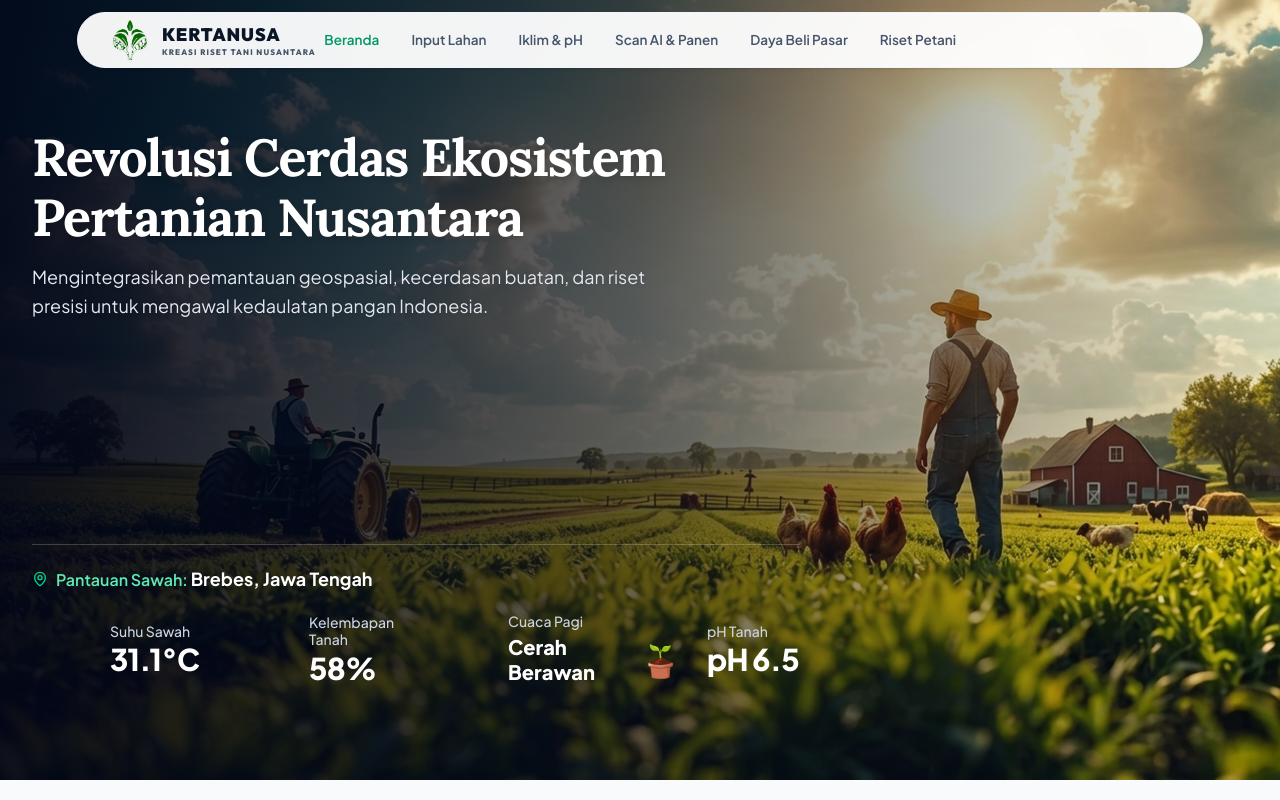
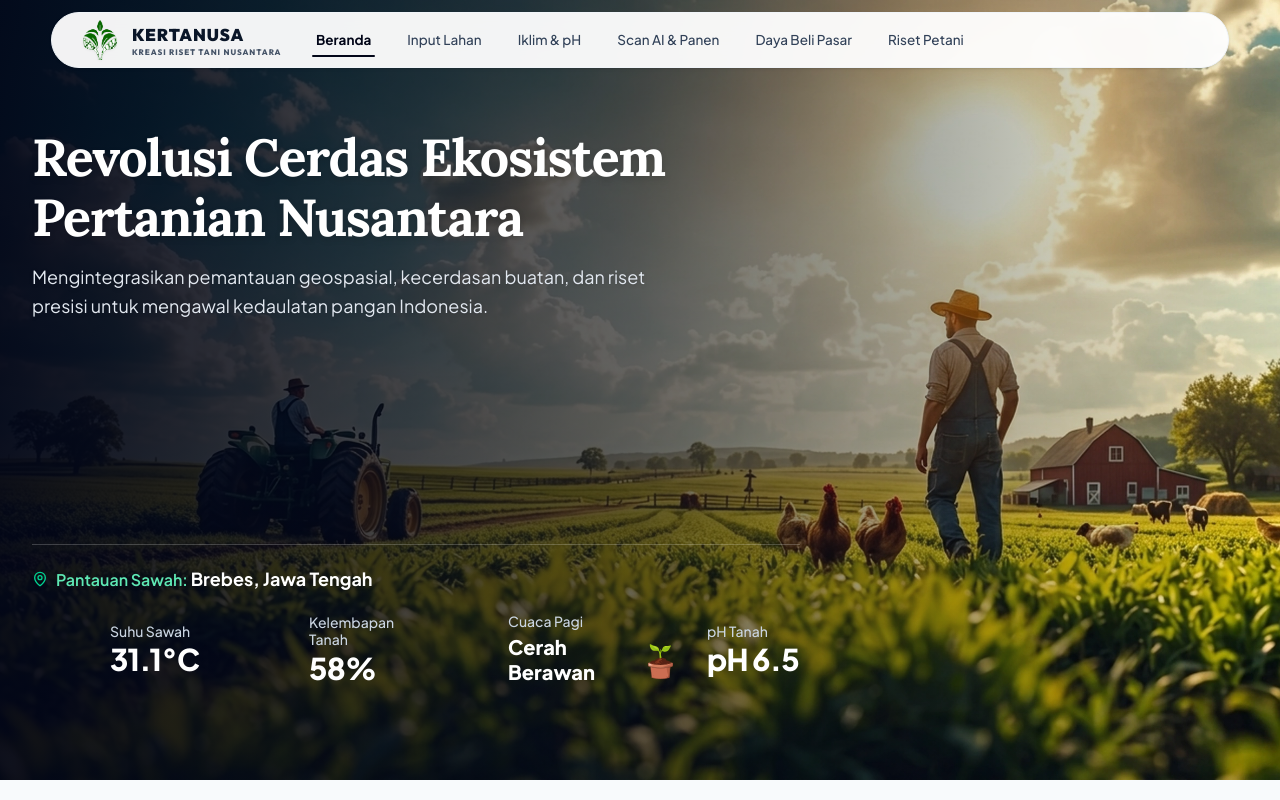
Before and after one commit to riiardian/kertanusa, a Next.js app: page / in a window 1280 px wide. Shown: the top 800 px of the page. Built offline with nearby package versions, Linux system fonts and the light colour scheme; no server answers.

Commit message:
feat(navbar): add black underline hover and active indicator with neutral typography and responsive laptop spacing

```diff
--- a/src/components/Navbar.tsx
+++ b/src/components/Navbar.tsx
@@ -67,58 +67,70 @@ export default function Navbar() {
       {/* Main Floating Navbar Header (Bentuk Kapsul Melayang) */}
       <header className="fixed top-0 left-0 right-0 z-40 w-full flex justify-center pointer-events-none">
         <div
-          className={`pointer-events-auto flex items-center justify-between bg-white/95 backdrop-blur-md text-slate-800 will-change-[transform,box-shadow] border rounded-full transition-all duration-300 w-[calc(100%-32px)] sm:w-[94%] lg:w-[92%] xl:w-[88%] max-w-[1280px] h-[56px] px-4 sm:px-6 xl:px-8 translate-y-3 ${
+          className={`pointer-events-auto flex items-center justify-between bg-white/95 backdrop-blur-md text-slate-800 will-change-[transform,box-shadow] border rounded-full transition-all duration-300 w-[calc(100%-24px)] sm:w-[96%] lg:w-[98%] xl:w-[92%] 2xl:w-[88%] max-w-[1280px] h-[56px] px-3 sm:px-5 xl:px-7 translate-y-3 ${
             isScrolled
               ? 'border-slate-200/90 shadow-md'
               : 'border-slate-100 shadow-sm'
           }`}
         >
           {/* Left: Brand Logo & Subtitle */}
-          <div className="flex-1 flex justify-start items-center shrink-0">
-            <Link href="/" className="flex items-center gap-2.5 sm:gap-3 group shrink-0">
-              <div className="relative w-8 h-8 sm:w-9 sm:h-9 md:w-10 md:h-10 shrink-0 group-hover:scale-105 transition-transform flex items-center justify-center">
+          <div className="flex-1 flex justify-start items-center shrink-0 min-w-0">
+            <Link href="/" className="flex items-center gap-2 sm:gap-2.5 xl:gap-3 group shrink-0">
+              <div className="relative w-8 h-8 sm:w-9 sm:h-9 xl:w-10 xl:h-10 shrink-0 group-hover:scale-105 transition-transform flex items-center justify-center">
                 <Image
                   src="/logokertanusa.png"
                   alt="Logo Kertanusa"
-                  width={48}
-                  height={48}
+                  width={44}
+                  height={44}
                   className="w-full h-full object-contain drop-shadow-xs"
                   priority
                 />
               </div>
               <div className="flex flex-col justify-center shrink-0">
-                <span className="font-[family-name:var(--font-outfit)] font-black text-[15px] sm:text-[16px] md:text-[18px] tracking-[0.05em] uppercase text-[#0A1628] leading-tight">
+                <span className="font-[family-name:var(--font-outfit)] font-black text-[14px] sm:text-[15px] xl:text-[17px] tracking-[0.05em] uppercase text-[#0A1628] leading-tight">
                   KERTANUSA
                 </span>
-                <span className="font-[family-name:var(--font-outfit)] text-[7px] sm:text-[7.5px] lg:text-[7.5px] xl:text-[8px] font-extrabold tracking-[0.1em] sm:tracking-[0.14em] uppercase text-[#475569] leading-none mt-0.5 whitespace-nowrap">
+                <span className="font-[family-name:var(--font-outfit)] text-[6.5px] sm:text-[7px] xl:text-[8px] font-extrabold tracking-[0.08em] sm:tracking-[0.12em] uppercase text-[#475569] leading-none mt-0.5 whitespace-nowrap">
                   KREASI RISET TANI NUSANTARA
                 </span>
               </div>
             </Link>
           </div>
 
-          {/* Center: Desktop Nav Links (Centered, Clean Typography without card/capsule badge) */}
-          <nav className="hidden lg:flex items-center gap-3 xl:gap-6 2xl:gap-8 justify-center shrink-0">
+          {/* Center: Desktop Nav Links (Neutral font with black bottom underline on hover & persistent on active) */}
+          <nav className="hidden lg:flex items-center gap-2 lg:gap-2.5 xl:gap-5 2xl:gap-7 justify-center shrink-0">
             {desktopNavItems.map((item) => {
               const isActive = pathname === item.href;
               return (
                 <Link
                   key={item.href}
                   href={item.href}
-                  className={`text-[12.5px] xl:text-[13.5px] font-semibold transition-colors py-1 px-1 whitespace-nowrap ${
-                    isActive
-                      ? 'text-emerald-600 font-bold'
-                      : 'text-slate-600 hover:text-emerald-600'
-                  }`}
+                  className="relative group h-[38px] flex items-center justify-center px-1.5 xl:px-2 text-[11.5px] lg:text-[12px] xl:text-[13.5px] whitespace-nowrap cursor-pointer"
                 >
-                  {item.label}
+                  <span
+                    className={`transition-colors ${
+                      isActive
+                        ? 'text-slate-950 font-bold'
+                        : 'text-slate-700 group-hover:text-slate-950 font-medium'
+                    }`}
+                  >
+                    {item.label}
+                  </span>
+                  {/* Garis hitam bawah: muncul saat cursor diarahkan (hover) & netep saat halaman aktif */}
+                  <span
+                    className={`absolute bottom-0.5 left-1 right-1 h-[2px] bg-slate-950 rounded-full transition-transform duration-200 origin-center ${
+                      isActive
+                        ? 'scale-x-100 opacity-100'
+                        : 'scale-x-0 opacity-0 group-hover:scale-x-100 group-hover:opacity-100'
+                    }`}
+                  />
                 </Link>
               );
             })}
           </nav>
 
           {/* Right: Desktop Counterbalance Spacer (Balances Left Logo so Center is Truly Centered) */}
-          <div className="flex-1 hidden lg:flex justify-end items-center shrink-0">
+          <div className="flex-1 hidden lg:flex justify-end items-center shrink-0 pointer-events-none">
             {/* Counterbalance spacer */}
           </div>
 
```
